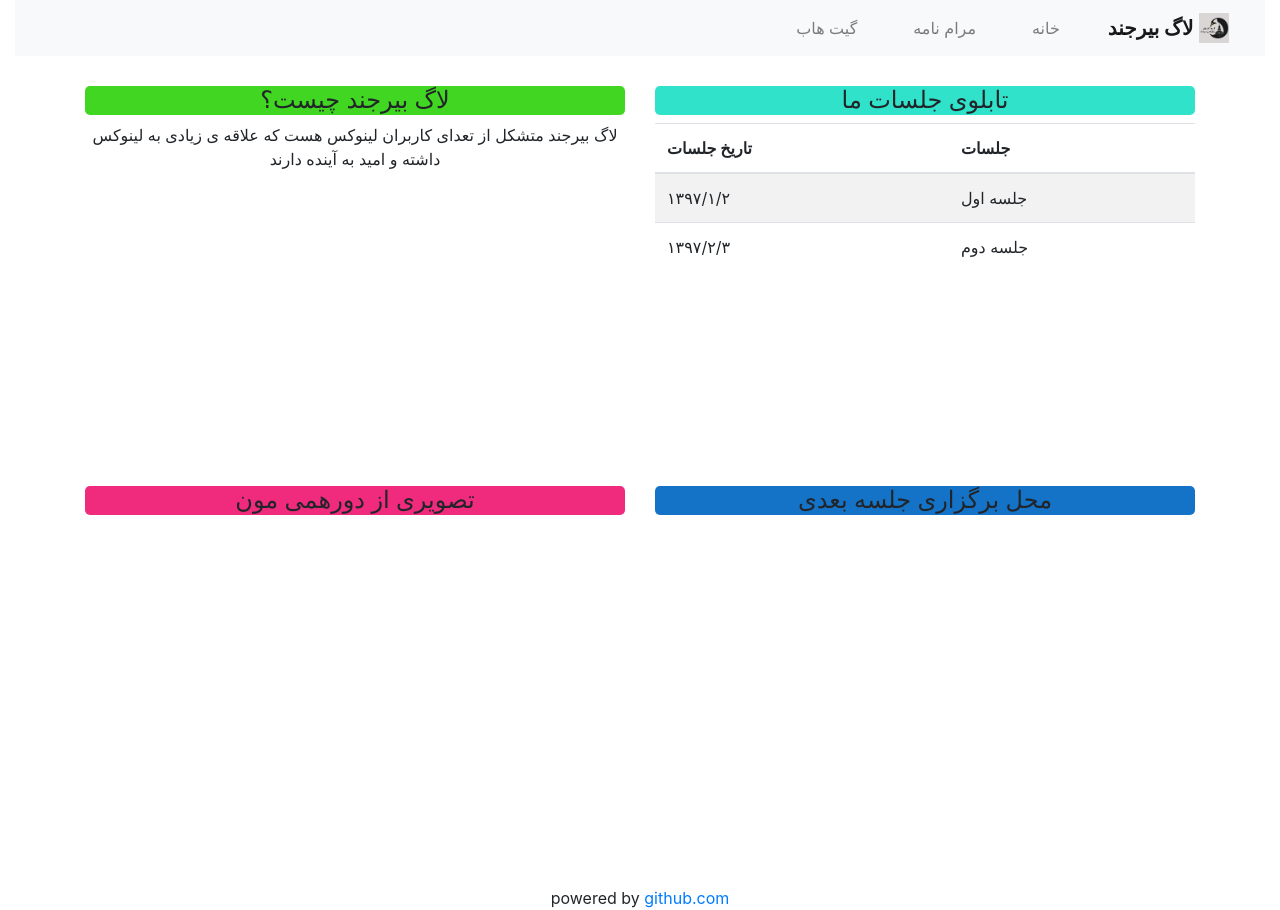
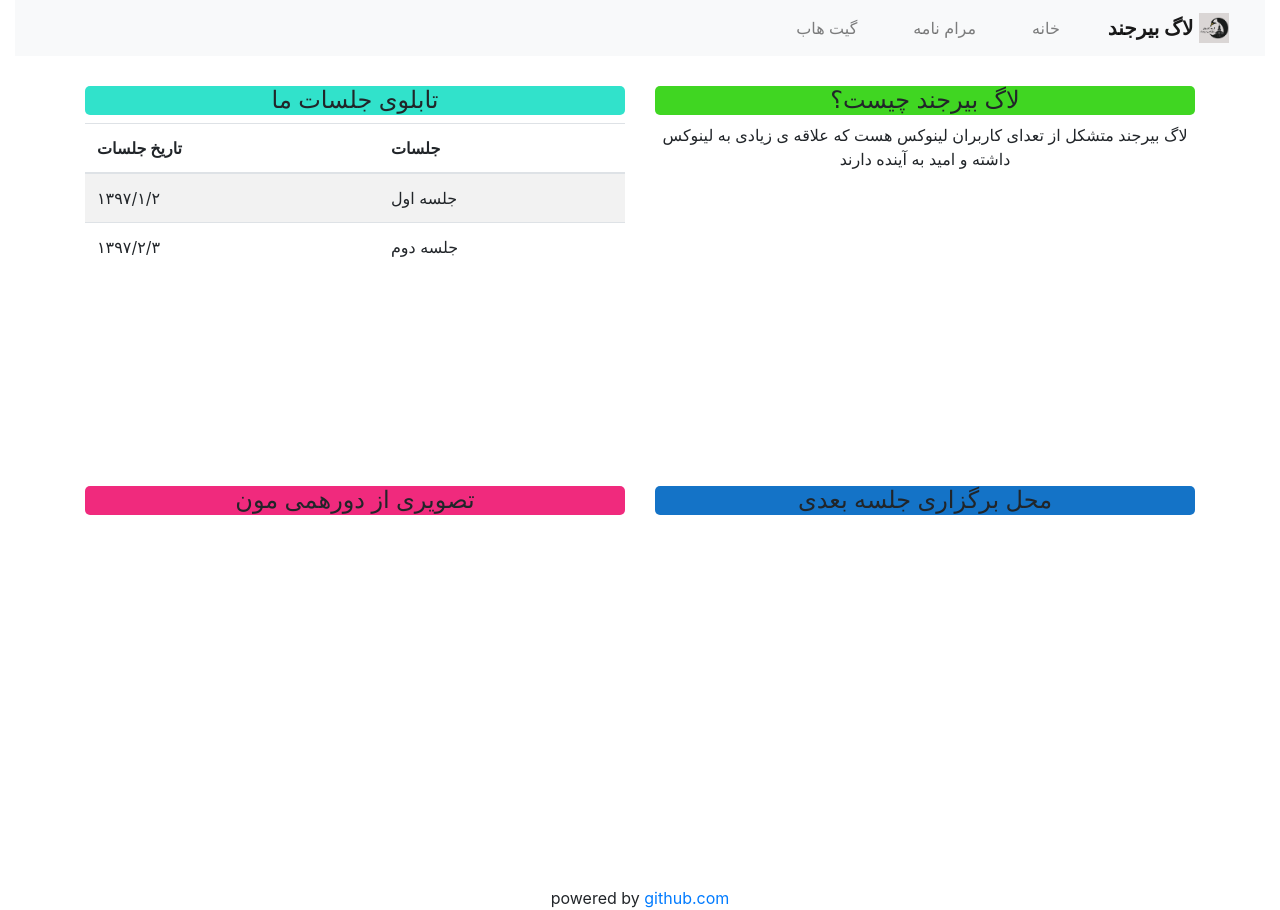
Before and after one commit to birlug/birlug.github.io, a Jekyll site: the page built from index.html, in a window 1280 px wide. Built offline with Jekyll 4.4.1, drawn with Linux system fonts in a browser that asks for light colours; nearby versions of some CDN libraries; library files that are not in the unit come from our copies; some of the changed lines change nothing that is shown.

Commit message:
index updated

```diff
--- a/index.html
+++ b/index.html
@@ -3,6 +3,12 @@ layout: default
 ---
 
 <div class="row">
+
+<div class="definition col-lg-6 ">
+    <h4> لاگ بیرجند چیست؟</h4>
+    <p> لاگ بیرجند متشکل از تعدای کاربران لینوکس هست که علاقه ی زیادی به لینوکس داشته و امید به آینده دارند</p>
+  </div>
+
   <div class="news col-lg-6">
     <h4> تابلوی جلسات ما</h4>
     <table class="table table-striped" style="direction:rtl;">
@@ -22,11 +28,6 @@ layout: default
       </tbody>
     </table>
   </div>
-<div class="definition col-lg-6 ">
-  <h4> لاگ بیرجند چیست؟</h4>
-  <p> لاگ بیرجند متشکل از تعدای کاربران لینوکس هست که علاقه ی زیادی به لینوکس داشته و امید به آینده دارند</p>
-</div>
-
 </div>
 <div class="row ">
 <div class="meetingPlace col-lg-6">
```
